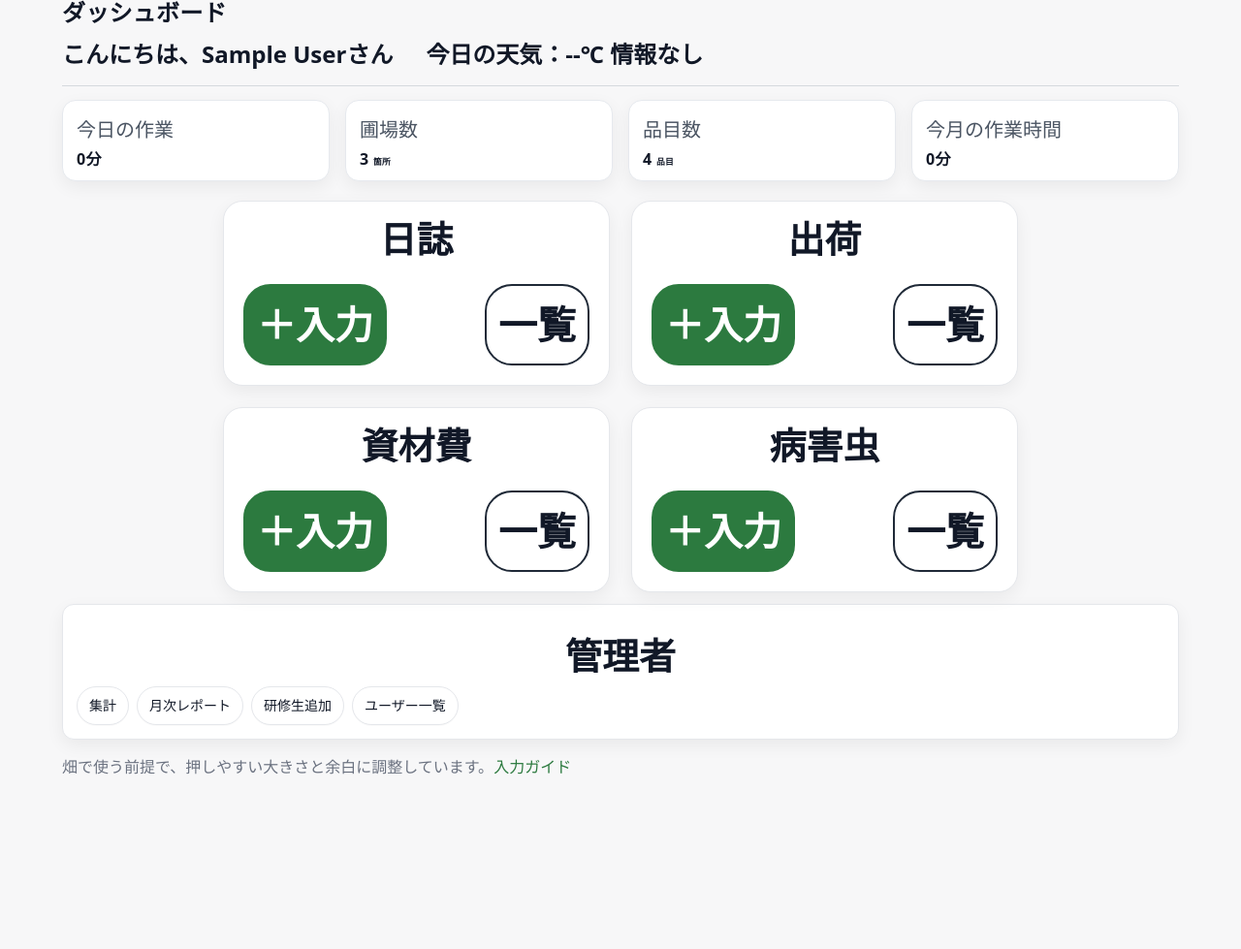
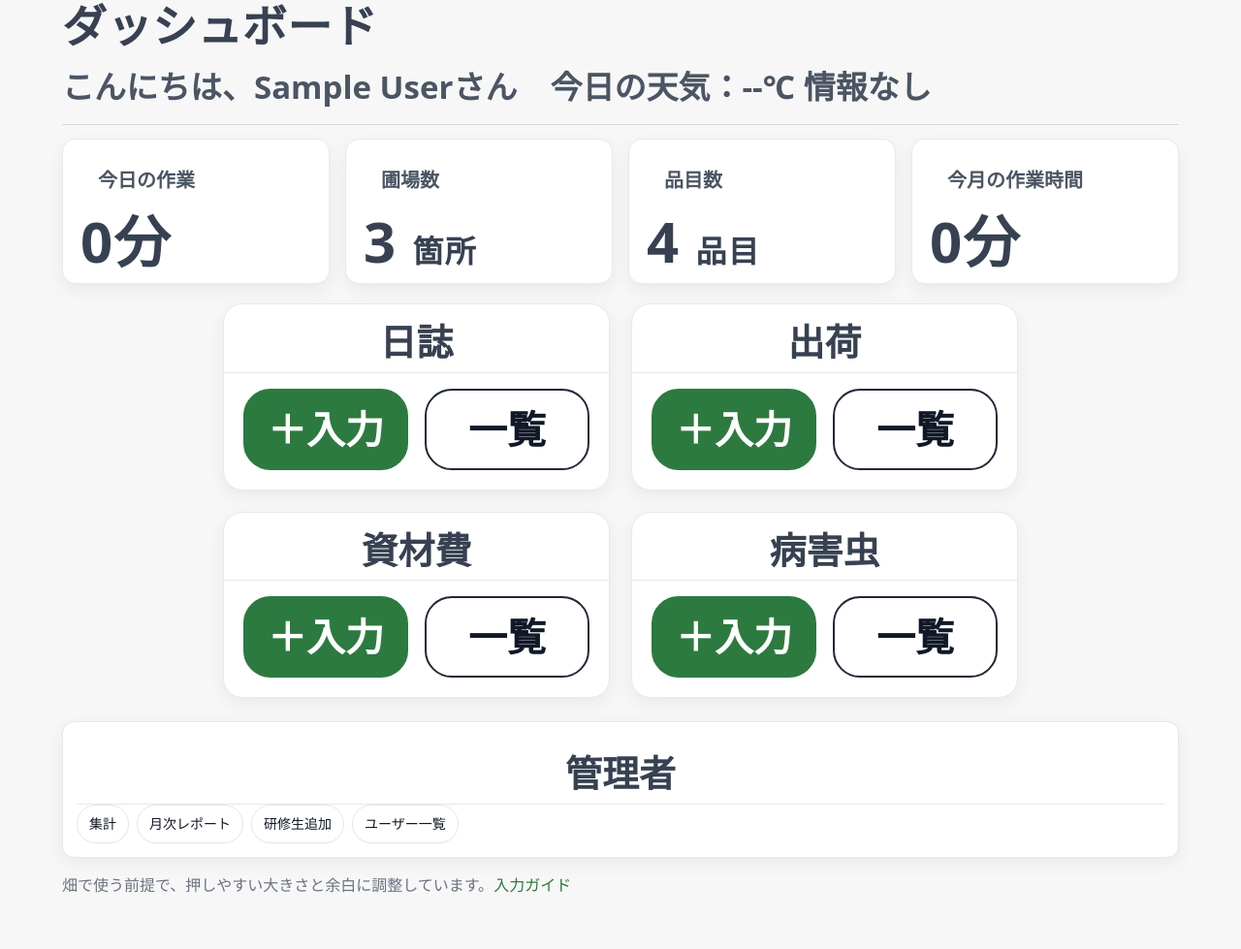
Before and after one commit to onoderakouya/nines_diary, a PHP site: page / in a window 1280 px wide. Shown: the part 164-1143 px from the top of the page at 97% size. Before the commit the page ends 963 px from the top, so only its background shows below. Run offline with PHP 8.4, Linux system fonts and the light colour scheme; the visitor is signed in with stand-in values (Sample User, id 1); data that the repository does not hold is empty.

Commit message:
Fix leftover conflict markers

```diff
--- a/app.css
+++ b/app.css
@@ -266,31 +266,24 @@ body{ padding-top: 0; }
   position:sticky;
   top:0;
   z-index:20;
-<<<<<<< HEAD
   background:linear-gradient(90deg, #2a7440 0%, var(--brand2) 70%);
   border-bottom:0;
   backdrop-filter:none;
   box-shadow:0 2px 10px rgba(16,24,40,.16);
-=======
   background:var(--brand2);
   border-bottom:0;
   backdrop-filter:none;
->>>>>>> main
 }
 
 .dashboard-topbar .topbar-inner{
   max-width:1200px;
   padding:0 24px;
-<<<<<<< HEAD
   min-height:72px;
-=======
   min-height:68px;
->>>>>>> main
   gap:18px;
 }
 
 .dashboard-brand{
-<<<<<<< HEAD
   display:flex;
   align-items:center;
   flex-shrink:0;
@@ -301,13 +294,11 @@ body{ padding-top: 0; }
   width:190px;
   max-width:30vw;
   height:auto;
-=======
   color:#fff;
   font-size:22px;
   font-weight:900;
   letter-spacing:.04em;
   white-space:nowrap;
->>>>>>> main
 }
 
 .dashboard-nav{
@@ -368,16 +359,13 @@ body{ padding-top: 0; }
 .dashboard-user-menu:hover .dashboard-user-dropdown{display:block}
 
 .dashboard-container{
-<<<<<<< HEAD
   --dashboard-text:#374151;
   --dashboard-muted:#4b5563;
   max-width:1200px;
   padding:24px 24px 36px;
   color:var(--dashboard-text);
-=======
   max-width:1200px;
   padding:20px 24px 36px;
->>>>>>> main
 }
 
 .dashboard-heading{
@@ -387,16 +375,13 @@ body{ padding-top: 0; }
 }
 .dashboard-title{
   margin:0;
-<<<<<<< HEAD
   font-size:44px;
   line-height:1.2;
   font-weight:800;
   letter-spacing:.01em;
-=======
   font-size:46px;
   line-height:1.2;
   font-weight:900;
->>>>>>> main
 }
 .dashboard-meta-row{
   display:flex;
@@ -408,14 +393,11 @@ body{ padding-top: 0; }
 .dashboard-greeting,
 .dashboard-weather{
   margin:0;
-<<<<<<< HEAD
   color:var(--dashboard-muted);
   font-size:24px;
   font-weight:700;
-=======
   font-size:33px;
   font-weight:800;
->>>>>>> main
 }
 
 .dashboard-kpi-grid{
@@ -426,7 +408,6 @@ body{ padding-top: 0; }
 }
 .dashboard-kpi-card{
   margin:0;
-<<<<<<< HEAD
   padding:14px 18px;
   border-radius:14px;
   border-color:#e6e9ee;
@@ -435,30 +416,25 @@ body{ padding-top: 0; }
   margin:0;
   color:var(--dashboard-muted);
   font-size:16px;
-=======
   padding:12px 18px;
   border-radius:14px;
 }
 .dashboard-kpi-label{
   margin:0;
   font-size:20px;
->>>>>>> main
   font-weight:700;
 }
 .dashboard-kpi-value{
   margin:6px 0 0;
-<<<<<<< HEAD
   font-size:40px;
   line-height:1.1;
   font-weight:800;
   letter-spacing:.01em;
   color:var(--dashboard-text);
-=======
   font-size:58px;
   line-height:1;
   font-weight:900;
   letter-spacing:.02em;
->>>>>>> main
 }
 .dashboard-kpi-unit{font-size:.55em;font-weight:800}
 
@@ -472,7 +448,6 @@ body{ padding-top: 0; }
   padding:0;
   overflow:hidden;
   border-radius:20px;
-<<<<<<< HEAD
   border-color:#e6e9ee;
 }
 .dashboard-menu-title{
@@ -482,7 +457,6 @@ body{ padding-top: 0; }
   font-weight:800;
   line-height:1.3;
   padding:14px 18px 8px;
-=======
 }
 .dashboard-menu-title{
   text-align:center;
@@ -490,7 +464,6 @@ body{ padding-top: 0; }
   font-weight:900;
   line-height:1.3;
   padding:14px 18px 6px;
->>>>>>> main
   border-bottom:1px solid var(--line);
 }
 .dashboard-menu-actions{
@@ -500,7 +473,6 @@ body{ padding-top: 0; }
   flex-wrap:nowrap;
 }
 .dashboard-menu-card .btn{
-<<<<<<< HEAD
   min-width:160px;
   min-height:58px;
   font-size:32px;
@@ -508,14 +480,12 @@ body{ padding-top: 0; }
   border:2px solid #374151;
   border-radius:28px;
   transition:transform .18s ease, box-shadow .18s ease, background-color .18s ease;
-=======
   min-width:170px;
   min-height:66px;
   font-size:40px;
   font-weight:800;
   border:2px solid #1f2937;
   border-radius:28px;
->>>>>>> main
 }
 .dashboard-menu-card .btn.primary{
   border-color:var(--brand);
@@ -523,41 +493,34 @@ body{ padding-top: 0; }
   color:#fff;
 }
 
-<<<<<<< HEAD
 .dashboard-menu-card .btn:hover{
   text-decoration:none;
   transform:translateY(-2px);
   box-shadow:0 8px 18px rgba(15,23,42,.16);
 }
 
-=======
->>>>>>> main
 .dashboard-admin-card{margin-top:24px}
 
 @media (max-width:1080px){
   .dashboard-topbar .topbar-inner{padding:8px 16px;flex-wrap:wrap}
   .dashboard-nav{order:3;width:100%;overflow:auto;padding-bottom:2px}
   .dashboard-nav-item{padding:10px 8px;border-bottom-width:2px}
-<<<<<<< HEAD
   .dashboard-title{font-size:36px}
   .dashboard-greeting,.dashboard-weather{font-size:20px}
   .dashboard-kpi-grid{grid-template-columns:repeat(2,minmax(0,1fr))}
   .dashboard-kpi-value{font-size:34px}
   .dashboard-menu-title{font-size:24px}
   .dashboard-menu-card .btn{font-size:26px;min-height:54px;min-width:130px}
-=======
   .dashboard-title{font-size:38px}
   .dashboard-greeting,.dashboard-weather{font-size:28px}
   .dashboard-kpi-grid{grid-template-columns:repeat(2,minmax(0,1fr))}
   .dashboard-kpi-value{font-size:50px}
   .dashboard-menu-title{font-size:32px}
   .dashboard-menu-card .btn{font-size:34px;min-height:60px;min-width:140px}
->>>>>>> main
 }
 
 @media (max-width:640px){
   .dashboard-container{padding:16px}
-<<<<<<< HEAD
   .dashboard-title{font-size:30px}
   .dashboard-greeting,.dashboard-weather{font-size:18px}
   .dashboard-kpi-grid{grid-template-columns:1fr}
@@ -567,7 +530,6 @@ body{ padding-top: 0; }
   .dashboard-menu-title{font-size:24px}
   .dashboard-menu-actions{flex-wrap:wrap;justify-content:center}
   .dashboard-menu-card .btn{width:100%;font-size:24px}
-=======
   .dashboard-title{font-size:31px}
   .dashboard-greeting,.dashboard-weather{font-size:24px}
   .dashboard-kpi-grid{grid-template-columns:1fr}
@@ -577,5 +539,4 @@ body{ padding-top: 0; }
   .dashboard-menu-title{font-size:26px}
   .dashboard-menu-actions{flex-wrap:wrap;justify-content:center}
   .dashboard-menu-card .btn{width:100%;font-size:30px}
->>>>>>> main
 }
```
